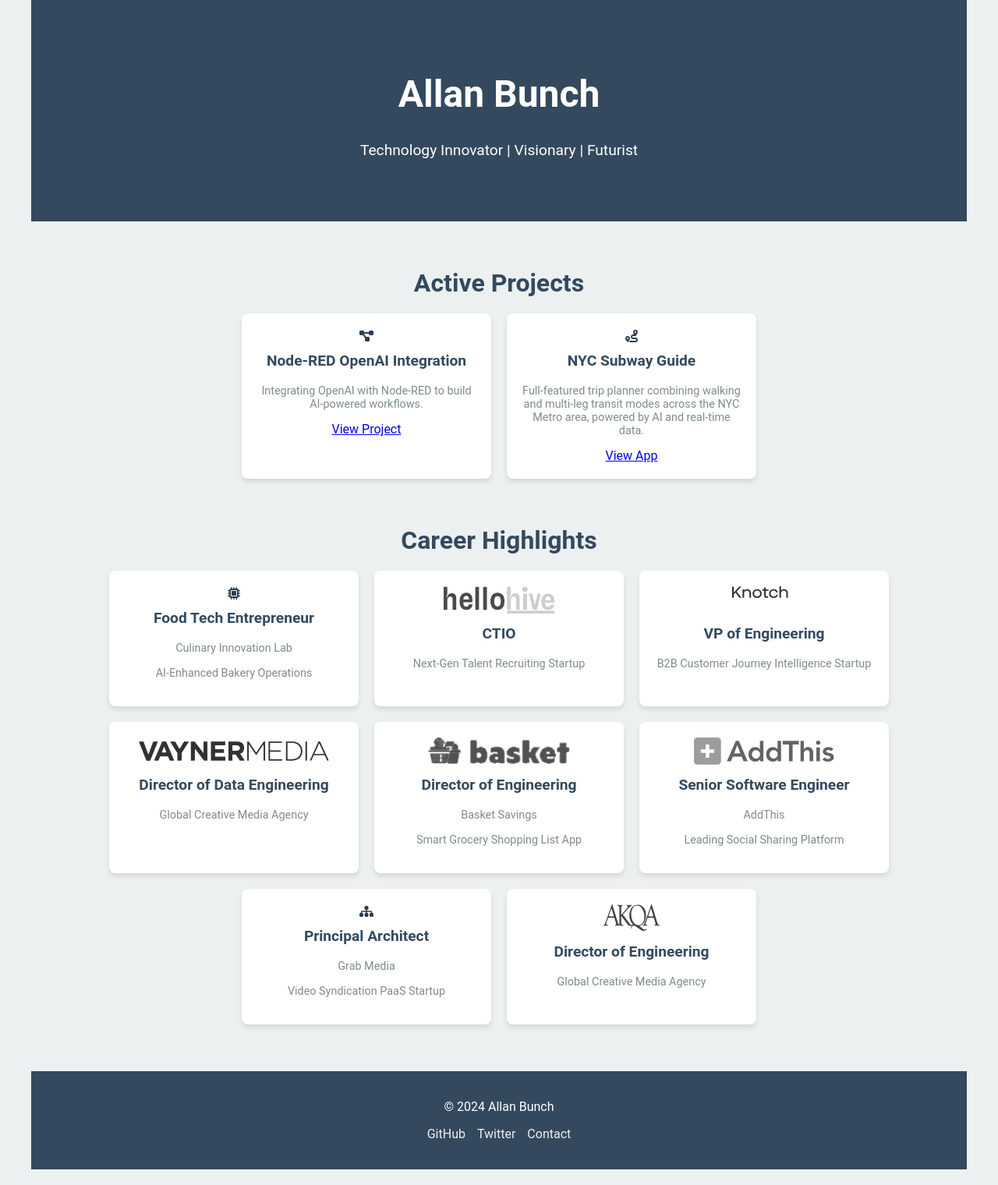
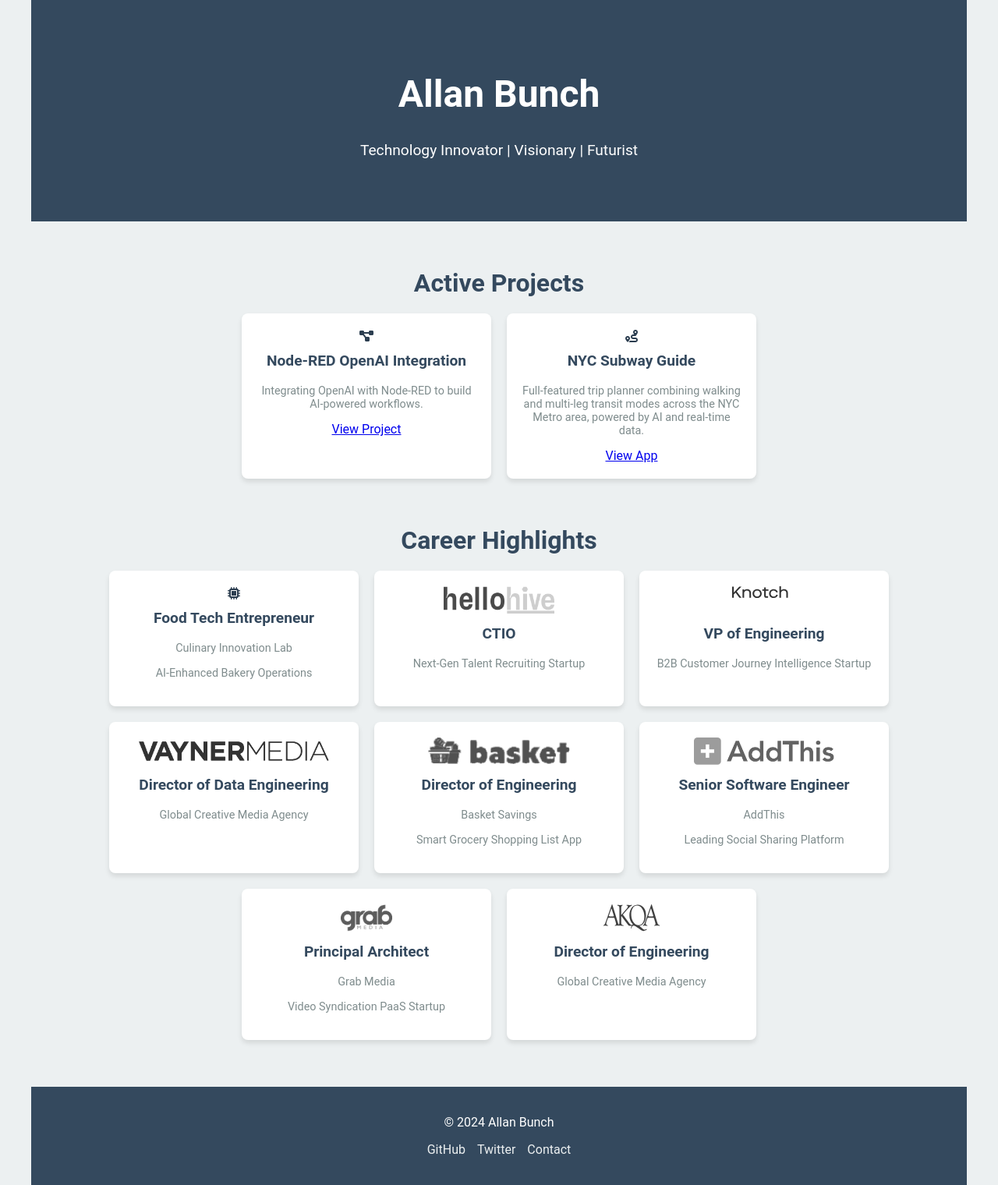
Before and after one commit to allanbunch/allanbunch.github.io, a Jekyll site: the page built from index.html, in a window 1280 px wide. Shown: the whole page at 78% size. Built offline with Jekyll 4.4.1, drawn with Linux system fonts in a browser that asks for light colours.

Commit message:
Added Grab logo

```diff
--- a/index.html
+++ b/index.html
@@ -74,7 +74,7 @@
 
     <!-- Principal Architect -->
     <div class="card">
-      <i class="fa-solid fa-sitemap"></i>
+      <img src="/assets/images/grab-media-logo.webp" alt="Grab Media Logo" class="company-logo">
       <h3>Principal Architect</h3>
       <p class="company-name">Grab Media</p>
       <p>Video Syndication PaaS Startup</p>
```
Also changed, not shown: assets/images/grab-media-logo.webp (added).
